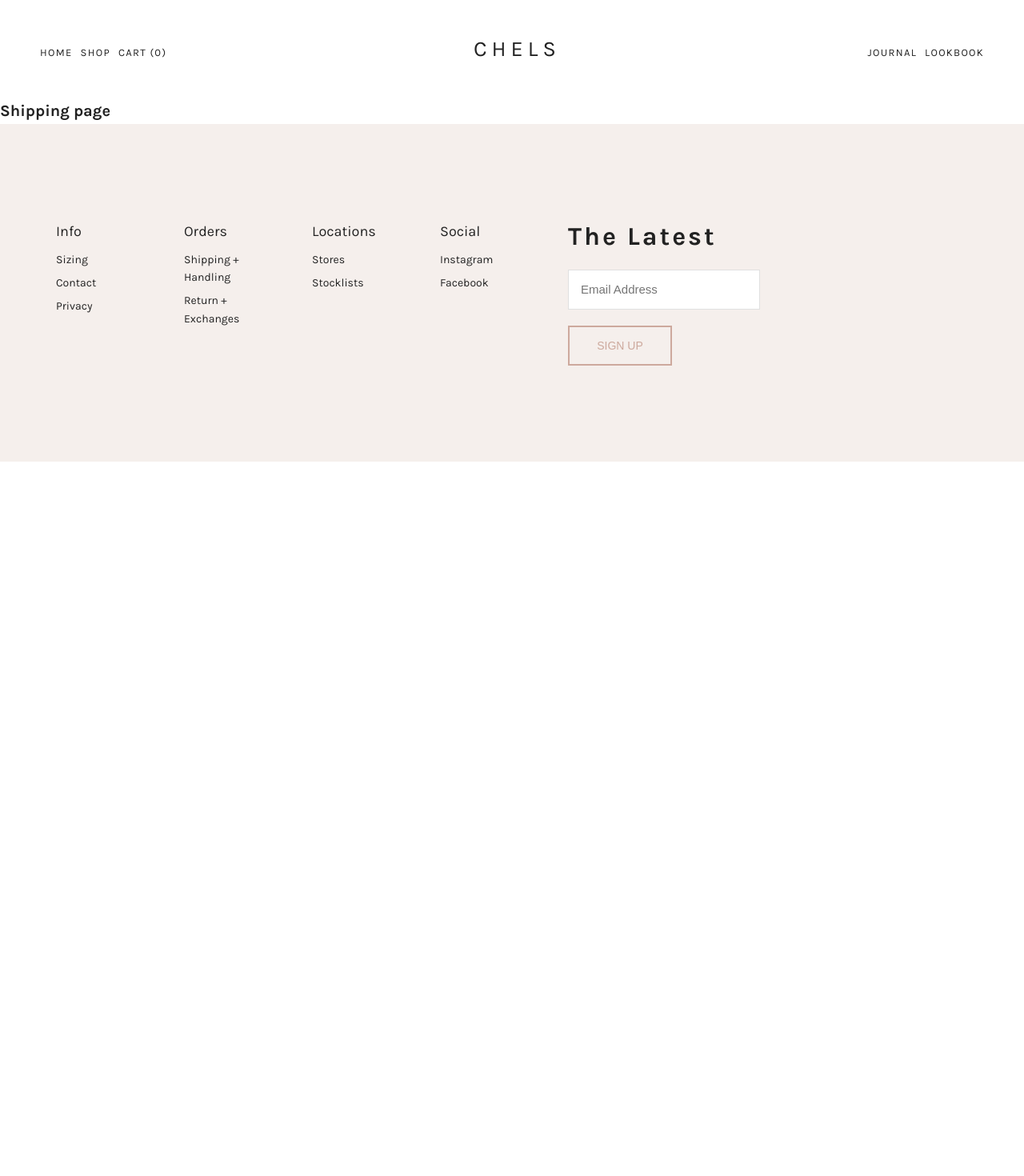
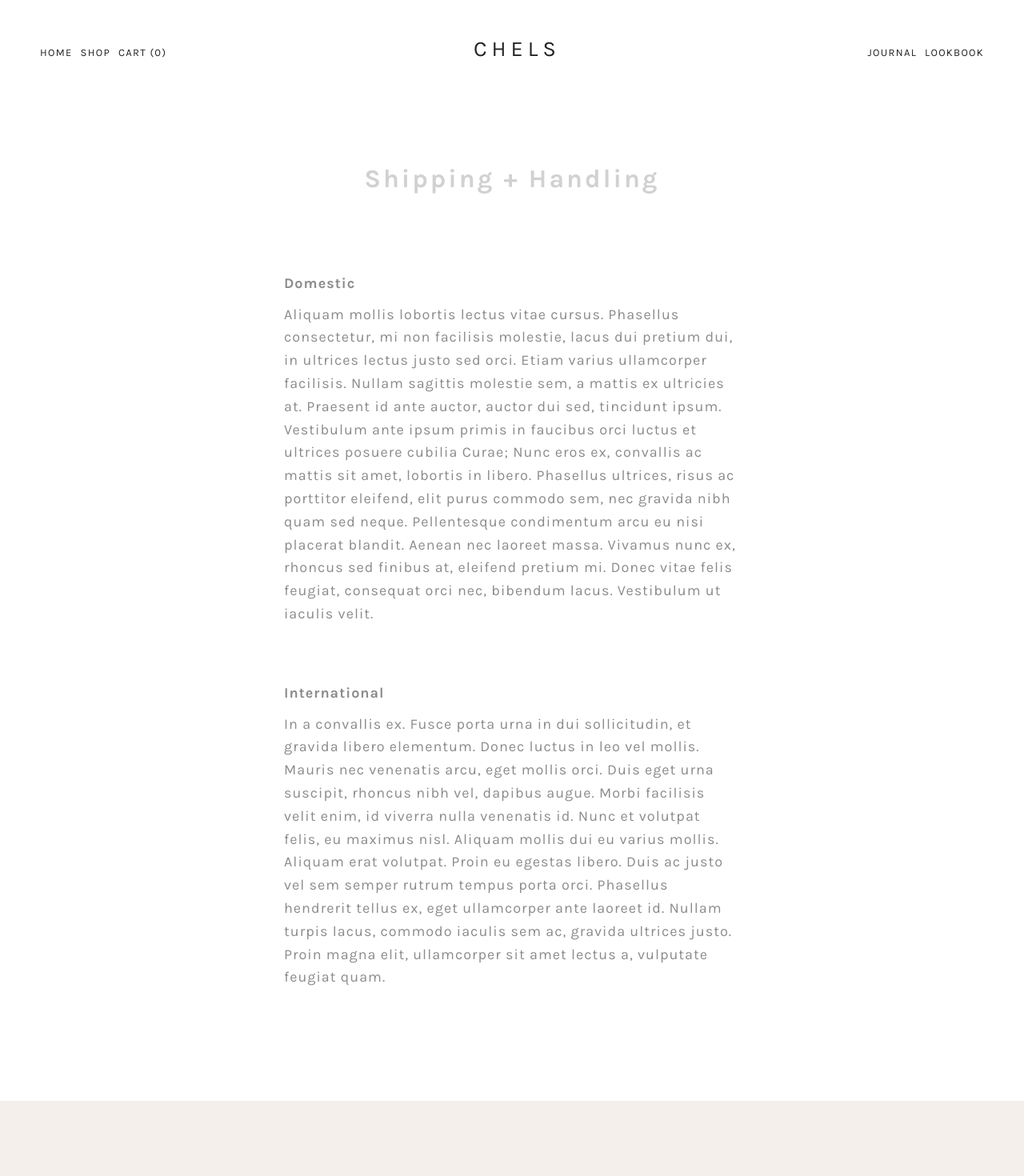
Before and after one commit to Gilbert1391/Chels, a React (Create React App) app: page /shipping-handling-chels in a window 1280 px wide. Shown: the top 1470 px of the page at 80% size. Before the commit the page ends 800 px from the top, so only its background shows below. Built offline with nearby package versions, Linux system fonts and the light colour scheme; a web font is replaced by a local one.

Commit message:
shipping page

```diff
--- a/src/footer-pages/shipping.jsx
+++ b/src/footer-pages/shipping.jsx
@@ -1,7 +1,45 @@
 import React from "react";
 
 const Shipping = () => {
-  return <h1>Shipping page</h1>;
+  return (
+    <section className="padding-footer-page">
+      <h2 className="heading-secondary heading-secondary--footer-page">
+        Shipping + Handling
+      </h2>
+      <div className="footer-block">
+        <p className="footer-block__heading">Domestic</p>
+        <p className="footer-block__text">
+          Aliquam mollis lobortis lectus vitae cursus. Phasellus consectetur, mi
+          non facilisis molestie, lacus dui pretium dui, in ultrices lectus
+          justo sed orci. Etiam varius ullamcorper facilisis. Nullam sagittis
+          molestie sem, a mattis ex ultricies at. Praesent id ante auctor,
+          auctor dui sed, tincidunt ipsum. Vestibulum ante ipsum primis in
+          faucibus orci luctus et ultrices posuere cubilia Curae; Nunc eros ex,
+          convallis ac mattis sit amet, lobortis in libero. Phasellus ultrices,
+          risus ac porttitor eleifend, elit purus commodo sem, nec gravida nibh
+          quam sed neque. Pellentesque condimentum arcu eu nisi placerat
+          blandit. Aenean nec laoreet massa. Vivamus nunc ex, rhoncus sed
+          finibus at, eleifend pretium mi. Donec vitae felis feugiat, consequat
+          orci nec, bibendum lacus. Vestibulum ut iaculis velit.
+        </p>
+      </div>
+      <div className="footer-block">
+        <p className="footer-block__heading">International</p>
+        <p className="footer-block__text">
+          In a convallis ex. Fusce porta urna in dui sollicitudin, et gravida
+          libero elementum. Donec luctus in leo vel mollis. Mauris nec venenatis
+          arcu, eget mollis orci. Duis eget urna suscipit, rhoncus nibh vel,
+          dapibus augue. Morbi facilisis velit enim, id viverra nulla venenatis
+          id. Nunc et volutpat felis, eu maximus nisl. Aliquam mollis dui eu
+          varius mollis. Aliquam erat volutpat. Proin eu egestas libero. Duis ac
+          justo vel sem semper rutrum tempus porta orci. Phasellus hendrerit
+          tellus ex, eget ullamcorper ante laoreet id. Nullam turpis lacus,
+          commodo iaculis sem ac, gravida ultrices justo. Proin magna elit,
+          ullamcorper sit amet lectus a, vulputate feugiat quam.
+        </p>
+      </div>
+    </section>
+  );
 };
 
 export default Shipping;
```
